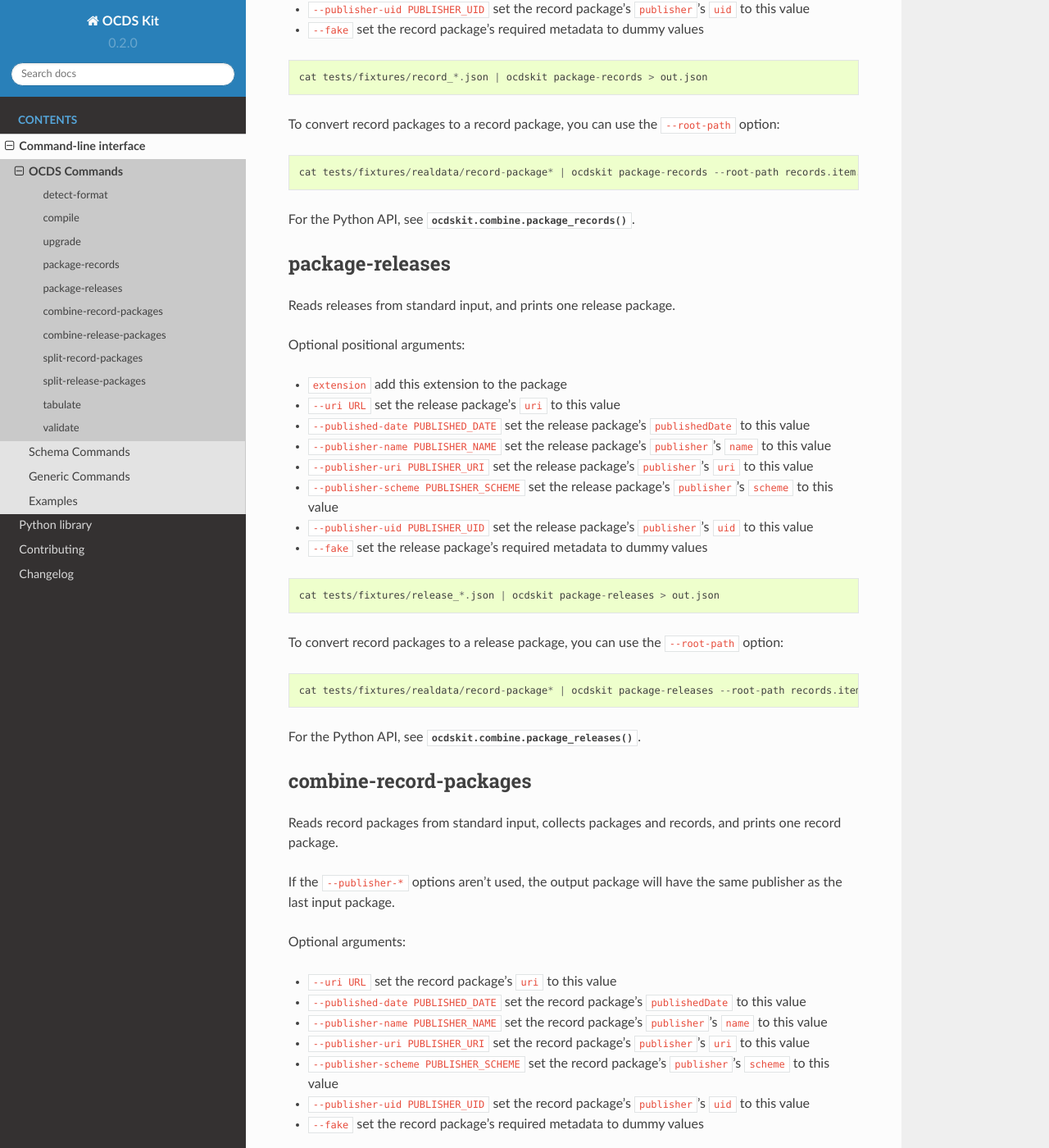
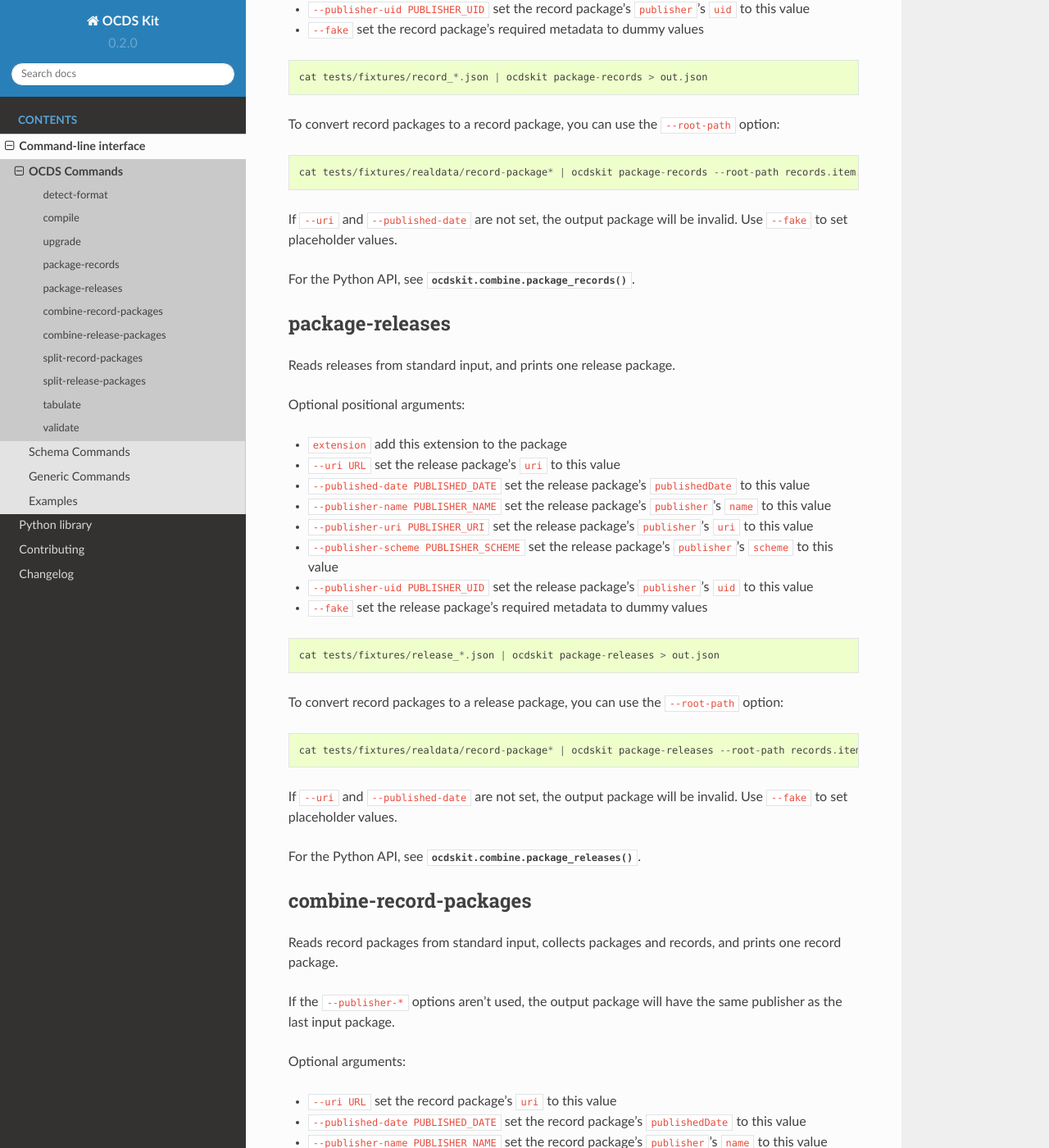
Before and after one commit to open-contracting/ocdskit, a Sphinx documentation site: the page built from docs/cli/ocds.rst, in a window 1280 px wide and 1400 px high, scrolled down 2562 px. Shown: the whole window at 82% size. Built offline with Sphinx 7.4.7 and the Read the Docs theme 2.0.0, drawn with Linux system fonts in a browser that asks for light colours.

Commit message:
Describe use case for --fake

```diff
--- a/docs/cli/ocds.rst
+++ b/docs/cli/ocds.rst
@@ -96,6 +96,8 @@ To convert record packages to a record package, you can use the ``--root-path``
 
     cat tests/fixtures/realdata/record-package* | ocdskit package-records --root-path records.item.records
 
+If ``--uri`` and ``--published-date`` are not set, the output package will be invalid. Use ``--fake`` to set placeholder values.
+
 For the Python API, see :meth:`ocdskit.combine.package_records`.
 
 package-releases
@@ -121,6 +123,8 @@ Optional positional arguments:
 To convert record packages to a release package, you can use the ``--root-path`` option::
 
     cat tests/fixtures/realdata/record-package* | ocdskit package-releases --root-path records.item.releases
+
+If ``--uri`` and ``--published-date`` are not set, the output package will be invalid. Use ``--fake`` to set placeholder values.
 
 For the Python API, see :meth:`ocdskit.combine.package_releases`.
 
```
